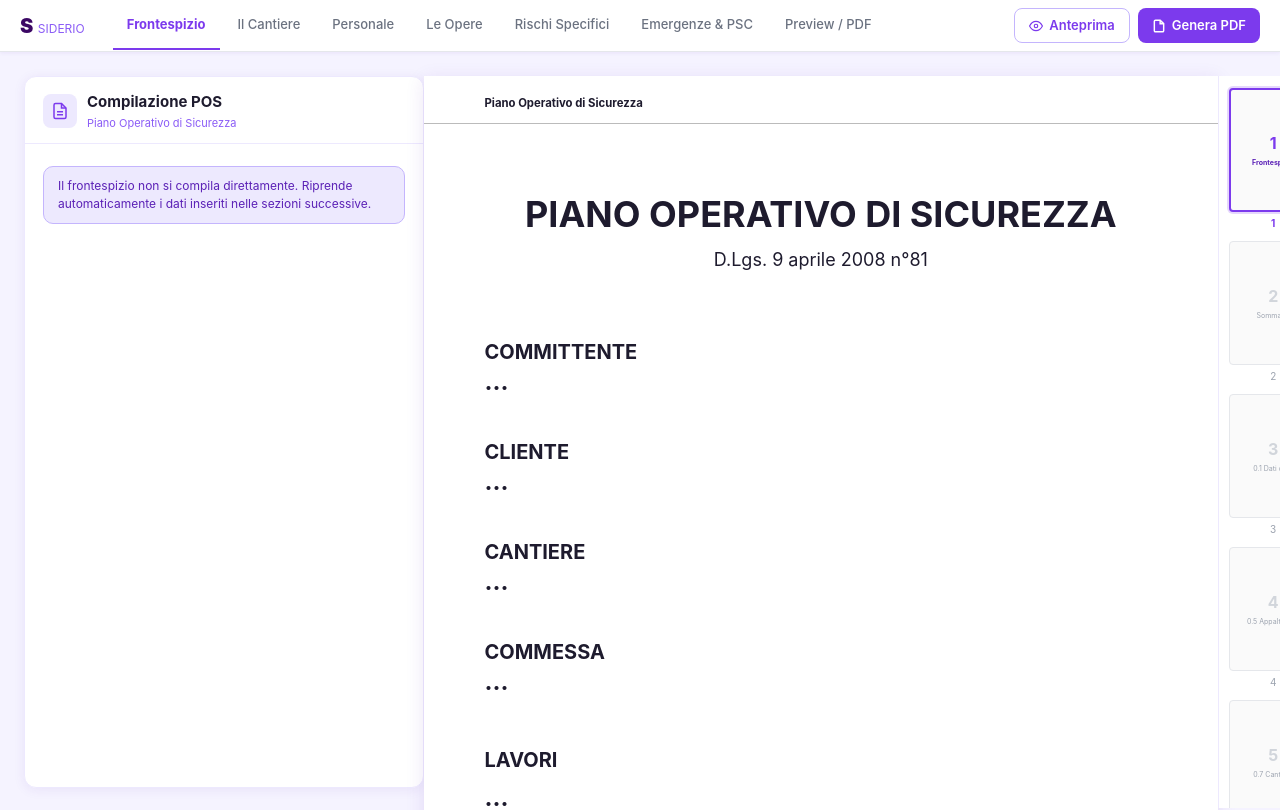
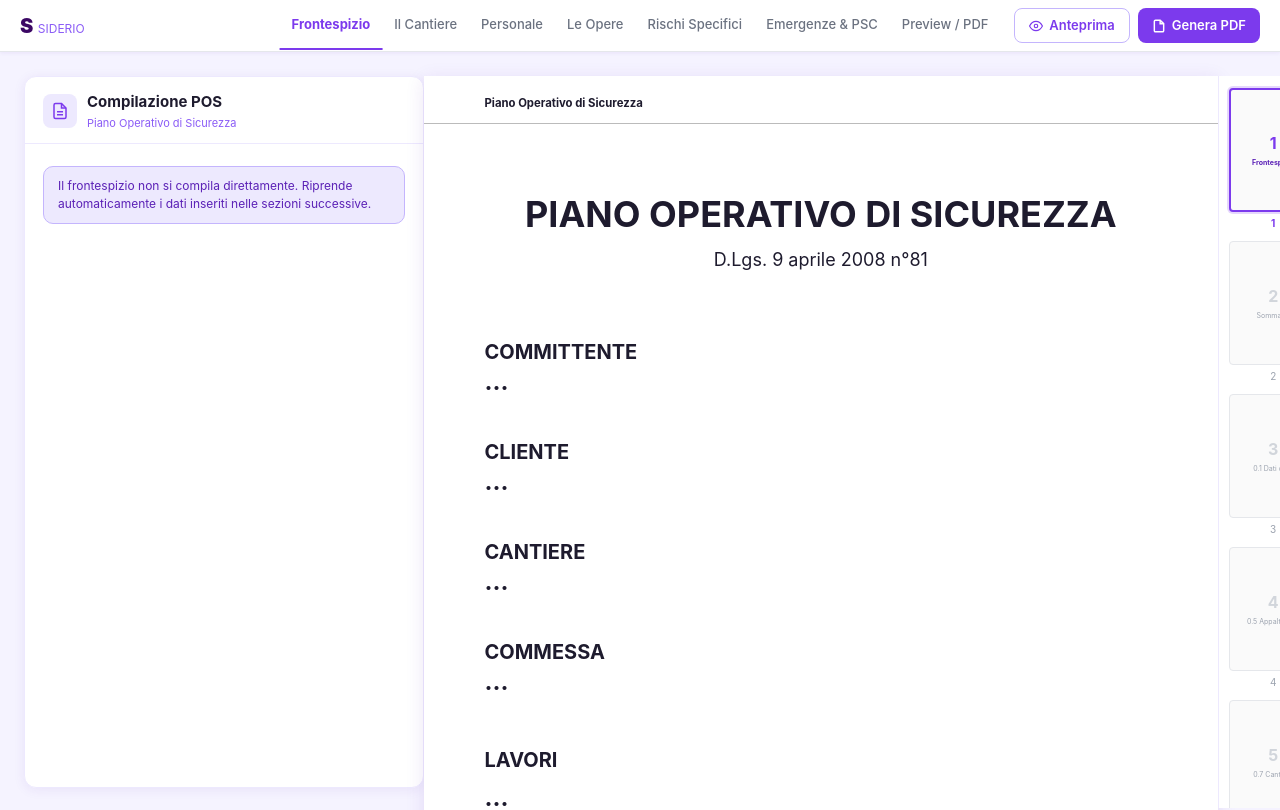
Before and after one commit to davono71-png/Siderio-Pos, a React (Vite) app: page / in a window 1280 px wide. Shown: the top 810 px of the page. Built offline with nearby package versions, Linux system fonts and the light colour scheme.

Commit message:
fix: tab menu centrati nella topbar

```diff
--- a/src/App.tsx
+++ b/src/App.tsx
@@ -267,18 +267,19 @@ export default function App() {
           </a>
         )}
 
-        <div style={{ display: "flex", gap: 4, flexWrap: "wrap", flex: 1 }}>
+        <div style={{ position: "absolute", left: "50%", transform: "translateX(-50%)", display: "flex", gap: 0 }}>
           {MENU.map(({ key, label }) => (
             <button key={key} onClick={() => changeSection(key as Section)} style={{
-              padding: "14px 14px", border: "none", cursor: "pointer",
+              padding: "14px 12px", border: "none", cursor: "pointer",
               fontSize: 13, fontWeight: section === key ? 700 : 500,
               background: "transparent",
               color: section === key ? "#7C3AED" : "#6B7280",
               borderBottom: section === key ? "2px solid #7C3AED" : "2px solid transparent",
-              transition: "all 0.15s",
+              transition: "all 0.15s", whiteSpace: "nowrap",
             }}>{label}</button>
           ))}
         </div>
+        <div style={{ flex: 1 }} />
 
         {urlParams.current.commessaId && (
           <button onClick={() => { window.location.href = SUITE_URL }} style={{
```
